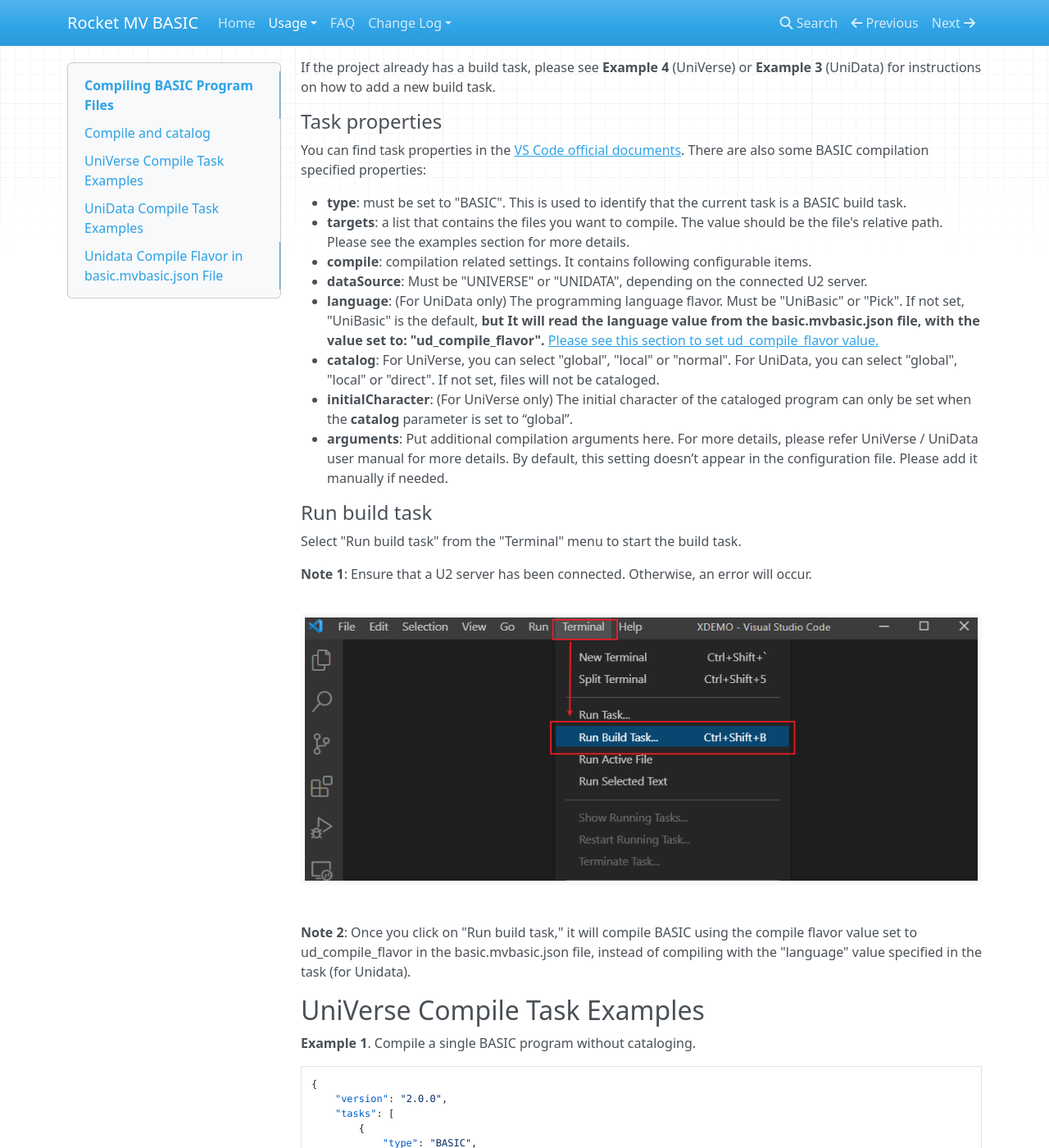
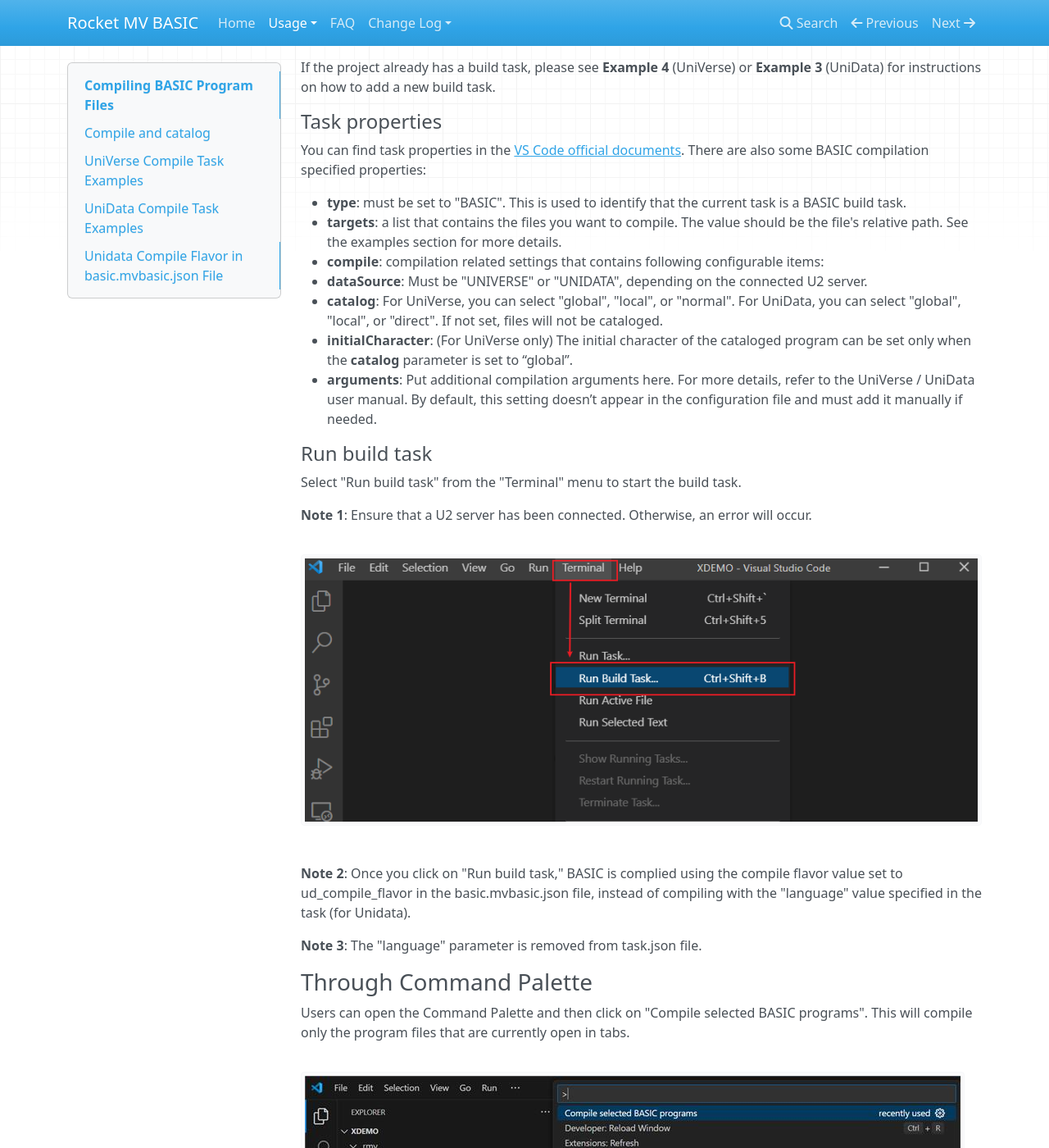
Before and after one commit to RocketSoftware/rocket-mvbasic, an MkDocs documentation site: the page built from docs/usage/Compile.md, in a window 1280 px wide and 1400 px high, scrolled down 4885 px. Shown: the whole window at 82% size. Built offline with MkDocs 1.6.1, drawn with Linux system fonts in a browser that asks for light colours; nearby versions of some CDN libraries; some of the changed text lies outside the part shown.

````diff
--- a/docs/usage/Compile.md
+++ b/docs/usage/Compile.md
@@ -4,14 +4,14 @@ Users can compile and catalog BASIC programs using this extension.
 
 **Note**:
 
-- Before compiling BASIC programs, a U2 server must be connected. For information on connecting to a U2 server, please see [this section](./Connection.md).
-- After compiling, regardless of whether the compile succeeds or fails, the BASIC files will be synchronized to the U2 server, overwriting the existing ones and new files will also be created.
+- Before you compile BASIC programs, a U2 server must be connected. For information on connecting to a U2 server, see [this section](./Connection.md).
+- After you compile, regardless of whether the compile succeeds or fails, the BASIC files will be synchronized to the U2 server, overwriting the existing ones and creating new files.
 - Generated objective files will not be synchronized from the server to the local machine.
 - Compilation does not work properly when VS Code and the extension installed on Linux platform.
 
 ## Compile and catalog
 
-There are 3 methods for compiling BASIC program files:
+There are four methods to compile BASIC program files:
 
 ### From editor context
 
@@ -29,13 +29,13 @@ The compilation result will display in the VS Code terminal.
 
 **Note**: Using this method, compiled programs will not be cataloged.
 
-For UniData, different flavors are supported. Right-click in the file you want to compile then select "Compile BASIC programs". It will read the language value from the basic.mvbasic.json file, with the value set to: "ud_compile_flavor". [Please see this section to set ud_compile_flavor value.](./Compile.md#unidata-compile-flavor-in-basicmvbasicjson-file)
+For UniData, different flavors are supported. Right-click in the file you want to compile then select "Compile BASIC programs". The language value from the basic.mvbasic.json file si read with the value set to: "ud_compile_flavor". [See this section to set ud_compile_flavor value.](./Compile.md#unidata-compile-flavor-in-basicmvbasicjson-file)
 
 ![](../img/compile_from_context.png)
 
 ### From a file explorer
 
-Select one or more files, then right click the file(s) and select "Compile selected BASIC programs".
+Select one or more files, then right-click the file(s) and select "Compile selected BASIC programs".
 
 ![](../img/compile_from_explorer.png)
 
@@ -88,13 +88,12 @@ If the project already has a build task, please see **Example 4** (UniVerse) or
 You can find task properties in the [VS Code official documents](https://code.visualstudio.com/docs/editor/tasks#_custom-tasks). There are also some BASIC compilation specified properties:
 
 - **type**: must be set to "BASIC". This is used to identify that the current task is a BASIC build task.
-- **targets**: a list that contains the files you want to compile. The value should be the file's relative path. Please see the examples section for more details.
-- **compile**: compilation related settings. It contains following configurable items.
+- **targets**: a list that contains the files you want to compile. The value should be the file's relative path. See the examples section for more details.
+- **compile**: compilation related settings that contains following configurable items:
   - **dataSource**: Must be "UNIVERSE" or "UNIDATA", depending on the connected U2 server.
-  - **language**: (For UniData only) The programming language flavor. Must be "UniBasic" or "Pick". If not set, "UniBasic" is the default, **but It will read the language value from the basic.mvbasic.json file, with the value set to: "ud_compile_flavor".** [Please see this section to set ud_compile_flavor value.](./Compile.md#unidata-compile-flavor-in-basicmvbasicjson-file)
-  - **catalog**: For UniVerse, you can select "global", "local" or "normal". For UniData, you can select "global", "local" or "direct". If not set, files will not be cataloged.
-  - **initialCharacter**: (For UniVerse only) The initial character of the cataloged program can only be set when the **catalog** parameter is set to “global”.
-  - **arguments**: Put additional compilation arguments here. For more details, please refer UniVerse / UniData user manual for more details. By default, this setting doesn’t appear in the configuration file. Please add it manually if needed.
+  - **catalog**: For UniVerse, you can select "global", "local", or "normal". For UniData, you can select "global", "local", or "direct". If not set, files will not be cataloged.
+  - **initialCharacter**: (For UniVerse only) The initial character of the cataloged program can be set only when the **catalog** parameter is set to “global”.
+  - **arguments**: Put additional compilation arguments here. For more details, refer to the UniVerse / UniData user manual. By default, this setting doesn’t appear in the configuration file and must add it manually if needed.
 #### Run build task
 
 Select "Run build task" from the "Terminal" menu to start the build task.
@@ -103,7 +102,16 @@ Select "Run build task" from the "Terminal" menu to start the build task.
 
 ![](../img/compile_from_menu_3.png)
 
-**Note 2**: Once you click on "Run build task," it will compile BASIC using the compile flavor value set to ud_compile_flavor in the basic.mvbasic.json file, instead of compiling with the "language" value specified in the task (for Unidata).
+**Note 2**: Once you click on "Run build task," BASIC is complied using the compile flavor value set to ud_compile_flavor in the basic.mvbasic.json file, instead of compiling with the "language" value specified in the task (for Unidata).
+
+**Note 3**: The "language" parameter is removed from task.json file.
+
+### Through Command Palette
+Users can open the Command Palette and then click on "Compile selected BASIC programs". This will compile only the program files that are currently open in tabs.
+
+![](../img/compile_selected_file.png)
+
+![](../img/compile_selected_file2.png)
 
 ## UniVerse Compile Task Examples
 
@@ -167,9 +175,9 @@ Select "Run build task" from the "Terminal" menu to start the build task.
 }
 ```
 
-- You can add multiple source code relative paths to "targets"
-- Set "catalog" to "global" if you want to perform global cataloging
-- If the "catalog" type is global, you need set "initialCharacter", or the default value "Asterisk mark (*)" will be used
+- You can add multiple source code relative paths to "targets".
+- Set "catalog" to "global" if you want to perform global cataloging.
+- If the "catalog" type is global, you need set "initialCharacter", or the default value "Asterisk mark (*)" will be used.
 
 
 
@@ -248,12 +256,12 @@ Select "Run build task" from the "Terminal" menu to start the build task.
 }
 ```
 
-- Add another task object in "tasks"
-- Change the "label" in the tasks. When you run build tasks, you can select one of these tasks
+- Add another task object in "tasks".
+- Change the "label" in the tasks. When you run build tasks, you can select one of these tasks.
 
 ## UniData Compile Task Examples
 
-**Example 1**. Compile a single BASIC program without cataloging, language flavor is UniBasic.
+**Example 1**. Compile a single BASIC program without cataloging.
 
 ```json
 {
@@ -265,8 +273,7 @@ Select "Run build task" from the "Terminal" menu to start the build task.
 				"BP/SAMPLE_FILE"
 			],
 			"compile": {
-				"dataSource":"UNIDATA",
-                "language": "UniBasic"
+				"dataSource":"UNIDATA"
 			},
 			"problemMatcher": [],
 			"label": "BASIC: Build",
@@ -279,14 +286,14 @@ Select "Run build task" from the "Terminal" menu to start the build task.
 }
 ```
 
-- Add source code relative path to "targets". In this example, SAMPLE_FILE is in the BP folder
-- "dataSource" must be "UNIDATA" for UniData
-- No need to set "catalog" if you don't want to catalog programs
-- You can select the language flavor in "language". In this example, the language flavor is "UniBasic", **but It will read the language value from the basic.mvbasic.json file, with the value set to: "ud_compile_flavor".** [Please see this section to set ud_compile_flavor value.](./Compile.md#unidata-compile-flavor-in-basicmvbasicjson-file)
+- Add source code relative path to "targets". In this example, SAMPLE_FILE is in the BP folder.
+- "dataSource" must be "UNIDATA" for UniData.
+- You do not need to set "catalog" if you don't want to catalog programs.
+- The "Language" parameter is removed so you cannot select it. In this example, **It will read the compilation UD flavor value from the basic.mvbasic.json file, with the value set to: "ud_compile_flavor".** [See this section to set ud_compile_flavor value.](./Compile.md#unidata-compile-flavor-in-basicmvbasicjson-file)
 
 
 
-**Example 2**. Compile multiple BASIC program files and perform global cataloging, language flavor is Pick.
+**Example 2**. Compile multiple BASIC program files and perform global cataloging.
 
 ```json
 {
@@ -301,7 +308,6 @@ Select "Run build task" from the "Terminal" menu to start the build task.
 			],
 			"compile": {
 				"dataSource":"UNIDATA",
-                "language": "Pick",
                 "catalog": "global"
 			},
 			"problemMatcher": [],
@@ -315,9 +321,9 @@ Select "Run build task" from the "Terminal" menu to start the build task.
 }
 ```
 
-- You can add multiple source code relative paths to "targets"
-- Set "language" to "Pick" flavor, **but It will read the language value from the basic.mvbasic.json file, with the value set to: "ud_compile_flavor".** [Please see this section to set ud_compile_flavor value.](./Compile.md#unidata-compile-flavor-in-basicmvbasicjson-file)
-- Set "catalog" to "global" if you want to perform global cataloging
+- You can add multiple source code relative paths to "targets".
+- The "Language" parameter is removed so you cannot select it. In this example, **It will read the compilation UD flavor value from the basic.mvbasic.json file, with the value set to: "ud_compile_flavor".** [See this section to set ud_compile_flavor value.](./Compile.md#unidata-compile-flavor-in-basicmvbasicjson-file)
+- Set "catalog" to "global" if you want to perform global cataloging.
 
 
 
@@ -350,7 +356,6 @@ Select "Run build task" from the "Terminal" menu to start the build task.
 			],
 			"compile": {
 				"dataSource":"UNIDATA",
-                "language": "UniBasic"
 				"catalog": "global"
 			},
 			"problemMatcher": [],
@@ -397,7 +402,7 @@ Select "Run build task" from the "Terminal" menu to start the build task.
 
 ## Unidata Compile Flavor in basic.mvbasic.json File
 
-By Uusing the VS Code task, users can compile or catalog multiple BASIC programs at the same time. BASIC compilation will use the specified Task propetiesproperties (except the "language" property).
+By Using the VS Code task, users can compile or catalog multiple BASIC programs at the same time. BASIC compilation will use the specified Task propeties (except the "language" property which is removed).
 
 
 ```json
@@ -410,8 +415,7 @@ By Uusing the VS Code task, users can compile or catalog multiple BASIC programs
 				"BP/SAMPLE_FILE"
 			],
 			"compile": {
-				"dataSource":"UNIDATA",
-                "language": "UniBasic"
+				"dataSource":"UNIDATA"
 			},
 			"problemMatcher": [],
 			"label": "BASIC: Build",
@@ -424,29 +428,34 @@ By Uusing the VS Code task, users can compile or catalog multiple BASIC programs
 }
 ```
 
-It will read the language value from the basic.mvbasic.json file, with the value set to: "ud_compile_flavor"
-
+The language value from the basic.mvbasic.json file is read with the value set to: "ud_compile_flavor".
+```json
 	{
         "catalog": "direct",
         "arguments": "",
         "initialCharacter": "",
         "ud_compile_flavor": "Pick"
     }
+```
 
 **Example 1**. Compile a single BASIC program with flavor UniBasic.
-
+```json
 	{
         "catalog": "local",
         "arguments": "",
         "initialCharacter": "",
         "ud_compile_flavor": "UniBasic"
     }
+```
 
 **Example 2**. Compile a single BASIC program with flavor revelation.
-
+```json
 	{
         "catalog": "local",
         "arguments": "",
         "initialCharacter": "",
         "ud_compile_flavor": "revelation"
     }
+```
+
+**Note**: Earlier by default we were sending -D in the arguments, now it is configurable. Users must provide -D in the arguments to debug the UniData BASIC program.
````
Also changed, not shown: other parts of docs/usage/Compile.md (+4 -4 lines), docs/index.md (+2 -0 lines), docs/usage/CHANGELOG.md (+7 -0 lines), docs/usage/FileLock.md (added, +123 -0 lines), docs/usage/HashedFileEditing.md (added, +103 -0 lines), docs/usage/KnownIssues.md (+4 -0 lines), docs/usage/OnlineEditing.md (+20 -19 lines), docs/img/Hashed_File_Editing_UI.png (added), docs/img/Hashed_File_Editing_UI_Overwrite_Record.png (added), docs/img/Hashed_File_Editing_UI_ReadOnly.png (added), docs/img/Hashed_File_Editing_UI_Record_Loaded.png (added), docs/img/Hashed_File_Editing_UI_Row_Layout.png (added), docs/img/compile_selected_file.png (added), docs/img/compile_selected_file2.png (added), 3 more files.
